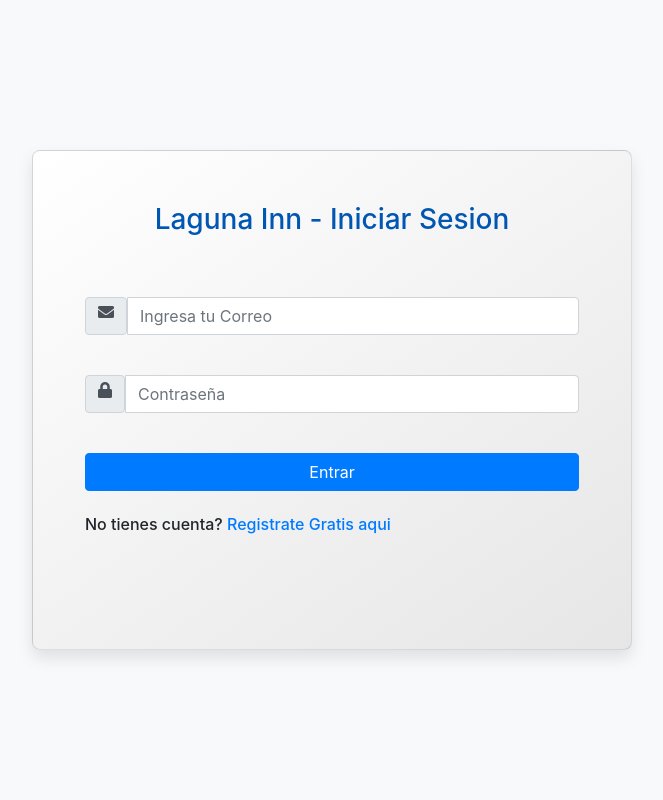
After one commit to ack3stx/INTEGRADORAOFICIAL_E4, a PHP site: page /INTEGRADORA_OFICIALE4/Views/login2.html in a window 1280 px wide. The commit adds this page. Shown: the whole page, without its empty margins (308-971 px from the left). Run offline with PHP 8.4, Linux system fonts and the light colour scheme; some libraries are stand-ins or nearby versions.

Commit message:
nuevo_login

```diff
--- a/Views/Login.php
+++ b/Views/Login.php
@@ -44,6 +44,7 @@
         min-height: 350px;
         width: 440px;
     }
+
 }
 
     </style>
--- /dev/null
+++ b/Views/login2.html
@@ -0,0 +1,76 @@
+<!DOCTYPE html>
+<html lang="en">
+<head>
+    <meta charset="UTF-8">
+    <meta name="viewport" content="width=device-width, initial-scale=1.0">
+    <title>Laguna Inn - Login</title>
+    <link href="https://stackpath.bootstrapcdn.com/bootstrap/4.5.2/css/bootstrap.min.css" rel="stylesheet">
+    <link rel="stylesheet" href="https://cdnjs.cloudflare.com/ajax/libs/font-awesome/5.15.3/css/all.min.css">
+    <style>
+        body {
+            background-color: #f8f9fa;
+        }
+        .login-container {
+            display: flex;
+            justify-content: center;
+            align-items: center;
+            height: 100vh;
+        }
+        .login-card {
+            width: 600px;
+            height: 500px;
+            padding: 2rem;
+            border-radius: 0.5rem;
+            box-shadow: 0 0.5rem 1rem rgba(0, 0, 0, 0.1);
+            background: linear-gradient(145deg, #ffffff, #e6e6e6);
+            animation: fadeIn 1s ease-in-out;
+        }
+        .login-card h3 {
+            color: #0056b3;
+        }
+        .btn-primary {
+            background-color: #007bff;
+            border-color: #007bff;
+            transition: background-color 0.3s ease, transform 0.3s ease;
+        }
+        .btn-primary:hover {
+            background-color: #0056b3;
+            transform: translateY(-3px);
+        }
+        @keyframes fadeIn {
+            from {
+                opacity: 0;
+                transform: translateY(-20px);
+            }
+            to {
+                opacity: 1;
+                transform: translateY(0);
+            }
+        }
+    </style>
+</head>
+<body>
+    <div class="container login-container">
+        <div class="card login-card">
+            <div class="card-body">
+                <h3 class="card-title text-center">Laguna Inn - Iniciar Sesion</h3><br><br>
+                <form>
+                    <div class="input-group mb-3">
+                        <span class="input-group-text fas fa-envelope" id="basic-addon1"></span>
+                        <input type="email" class="form-control" id="email" placeholder="Ingresa tu Correo">
+                    </div><br>
+                    <div class="input-group mb-3">
+                        <span class="input-group-text fas fa-lock" id="basic-addon1"></span>
+                        <input type="password" class="form-control" id="password" placeholder="Contraseña">
+                    </div><br>
+                    <button type="submit" class="btn btn-primary btn-block">Entrar</button>
+                </form><br>
+                <h6>No tienes cuenta?  <a href="">Registrate Gratis aqui</a></h4>
+            </div>
+        </div>
+    </div>
+    <script src="https://code.jquery.com/jquery-3.5.1.slim.min.js"></script>
+    <script src="https://cdn.jsdelivr.net/npm/@popperjs/core@2.5.2/dist/umd/popper.min.js"></script>
+    <script src="https://stackpath.bootstrapcdn.com/bootstrap/4.5.2/js/bootstrap.min.js"></script>
+</body>
+</html>
```
